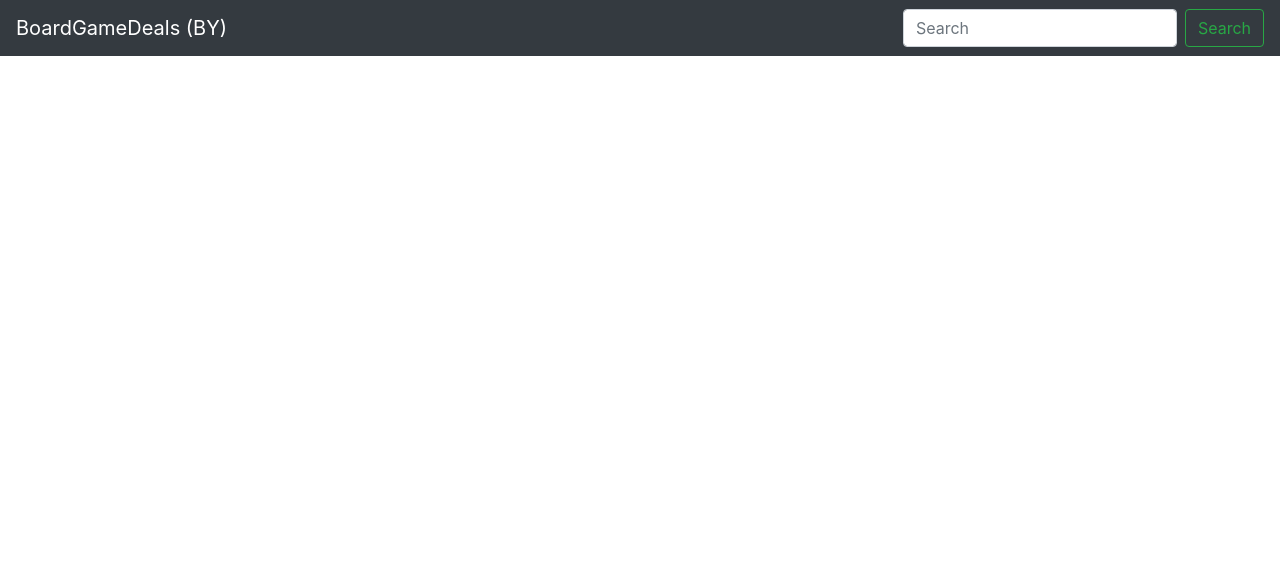
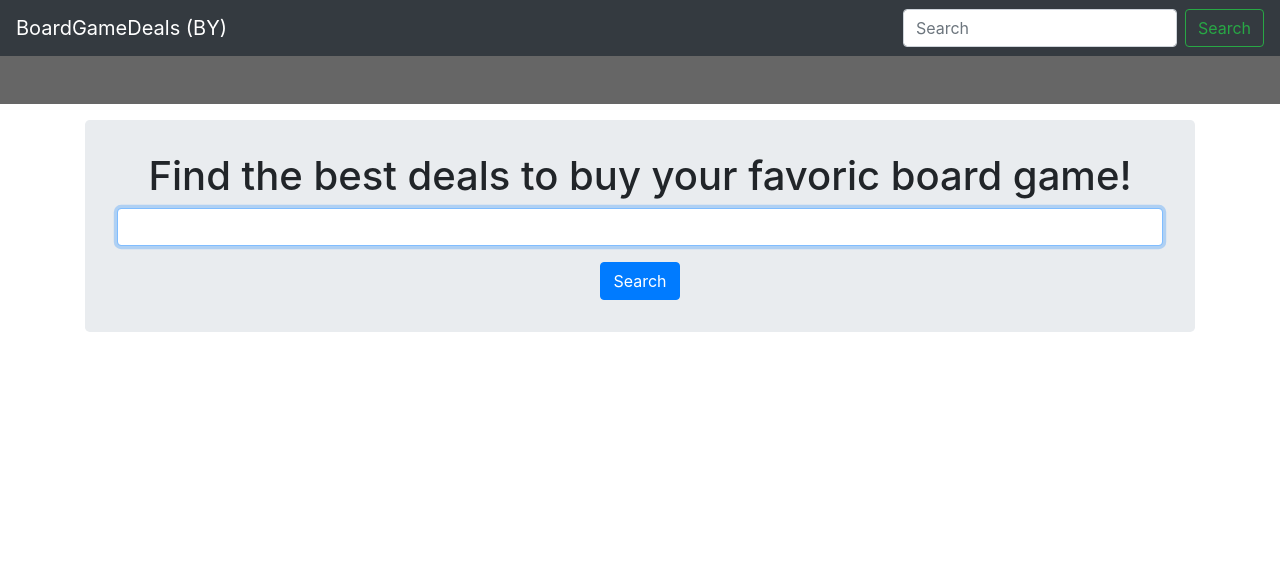
Before and after one commit to ar0ne/bg_deal, a Python web app: template templates/index.html in a window 1280 px wide. Shown: the top 572 px of the page. Run offline with Jinja, Linux system fonts and the light colour scheme; the template is opened without the code that fills it, so the values that code supplies are empty; some libraries are stand-ins or nearby versions.

Commit message:
fix game title

```diff
--- a/bgd/services/apis/znaemigraem.py
+++ b/bgd/services/apis/znaemigraem.py
@@ -17,12 +17,12 @@ from bgd.services.responses import APIResponse
 class ZnaemIgraemApiClient(HtmlHttpApiClient):
     """Api client for 5element.by"""
 
-    BASE_SEARCH_URL = "https://znaemigraem.by"
+    BASE_SEARCH_URL = "https://znaemigraem.by/catalog/"
 
     async def search(self, query: str, _: Optional[dict] = None) -> APIResponse:
         """Search query string"""
         query = "+".join(query.split(" "))
-        url = f"/catalog/?q={query}"
+        url = f"?q={query}"
         return await self.connect(GET, self.BASE_SEARCH_URL, url)
 
 
--- a/templates/index.html
+++ b/templates/index.html
@@ -37,9 +37,12 @@
             <div id="content">
                 <section>
                     <section>
-                        <section v-if="game_info" class="bg-image shadow-1-strong rounded mb-5"
+                        <section class="bg-image shadow-1-strong rounded mb-5"
                              v-bind:style="{ backgroundImage: imageUrl }">
-                            <h1 v-if="game_info" id="game-name" class="mb-3 text-center text-white">{{ game_info.name }}</h1>
+                            <h1 id="game-name" class="mb-3 text-center text-white">
+                                <span v-if="game_info" >{{ game_info.name }}</span>
+                                <span v-else>&nbsp;</span>
+                            </h1>
 
                             <section id="default-search-form" class="container">
                                 <section class="jumbotron text-center game-search-container">
```
